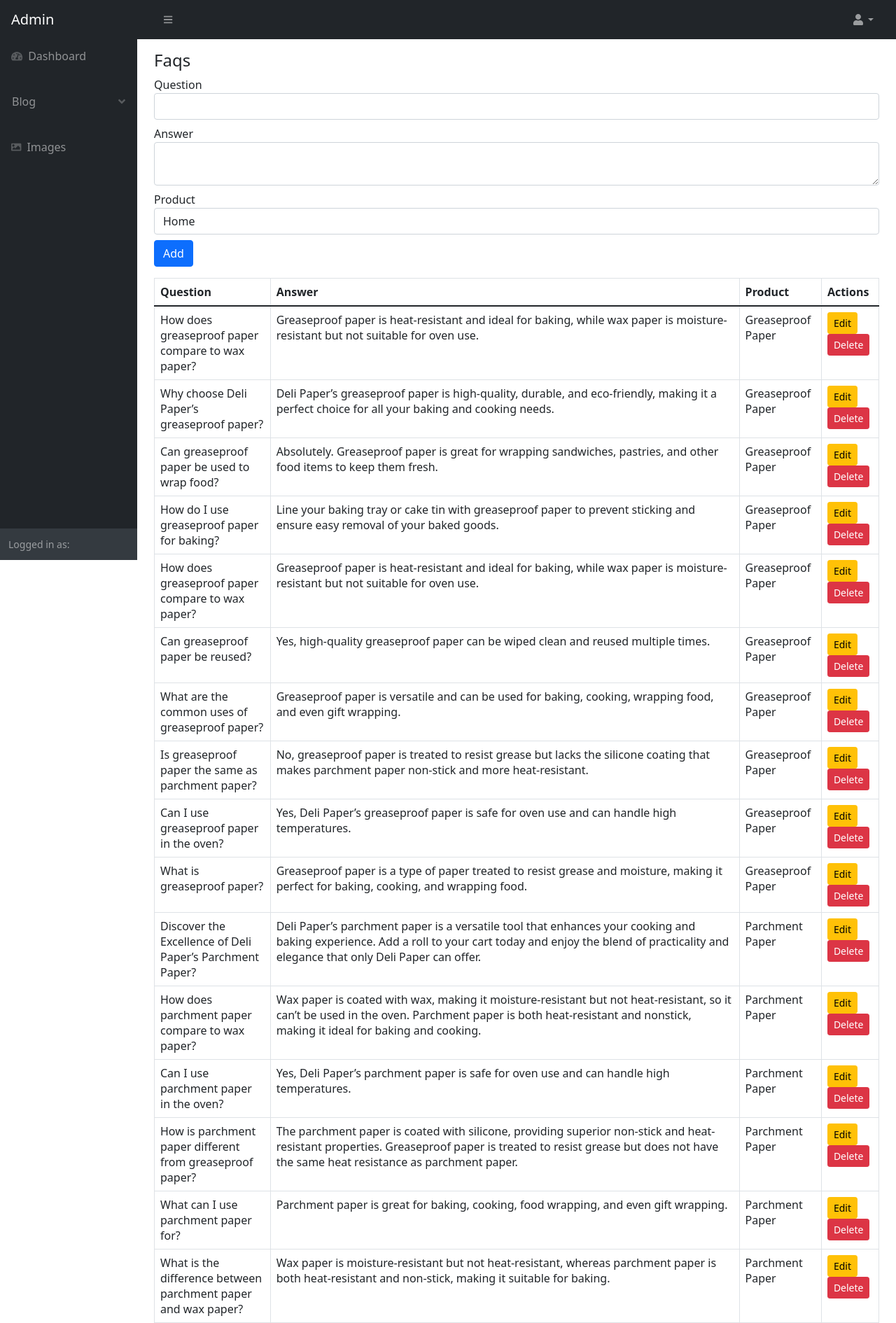
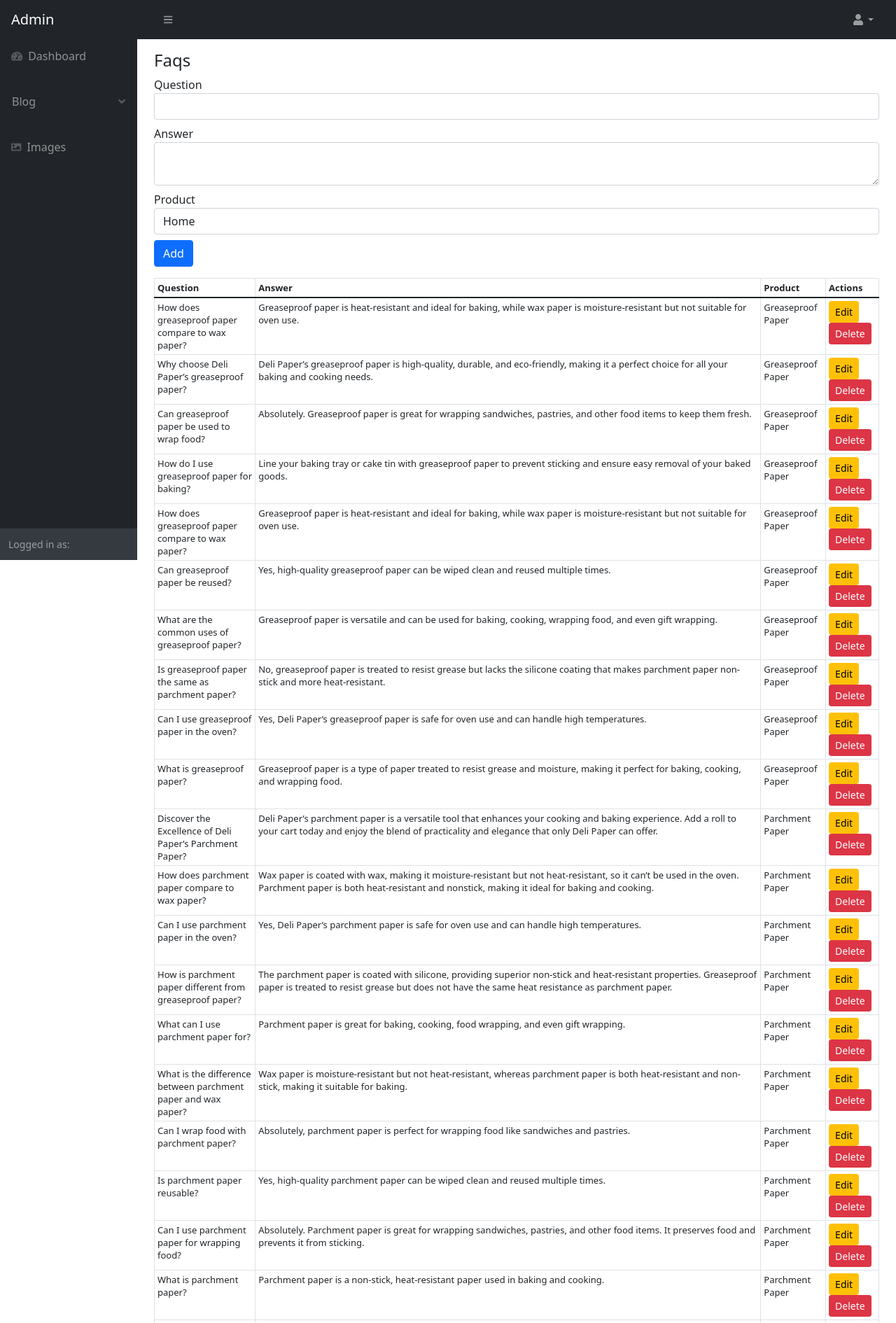
Before and after one commit to salman554480/thedelipapercom, a PHP site: page /admin/faq.php in a window 1280 px wide. Shown: the top 1890 px of the page at 70% size. Run offline with PHP 8.4, Linux system fonts and the light colour scheme; data comes from the database, SQL or seed files in the repository; data that the repository does not hold is empty; some libraries are stand-ins or nearby versions.

Commit message:
updated faq in admin panel

```diff
--- a/admin/faq.php
+++ b/admin/faq.php
@@ -115,7 +115,7 @@ require_once('parts/top.php'); ?>
 
 
                     <!-- List -->
-                    <table class="table table-bordered my-3">
+                    <table class="table table-bordered table-sm my-3" style="font-size: 13px;">
                         <thead>
                             <tr>
                                 <th>Question</th>
```
Lines whose indentation alone changed are shown as unchanged.
